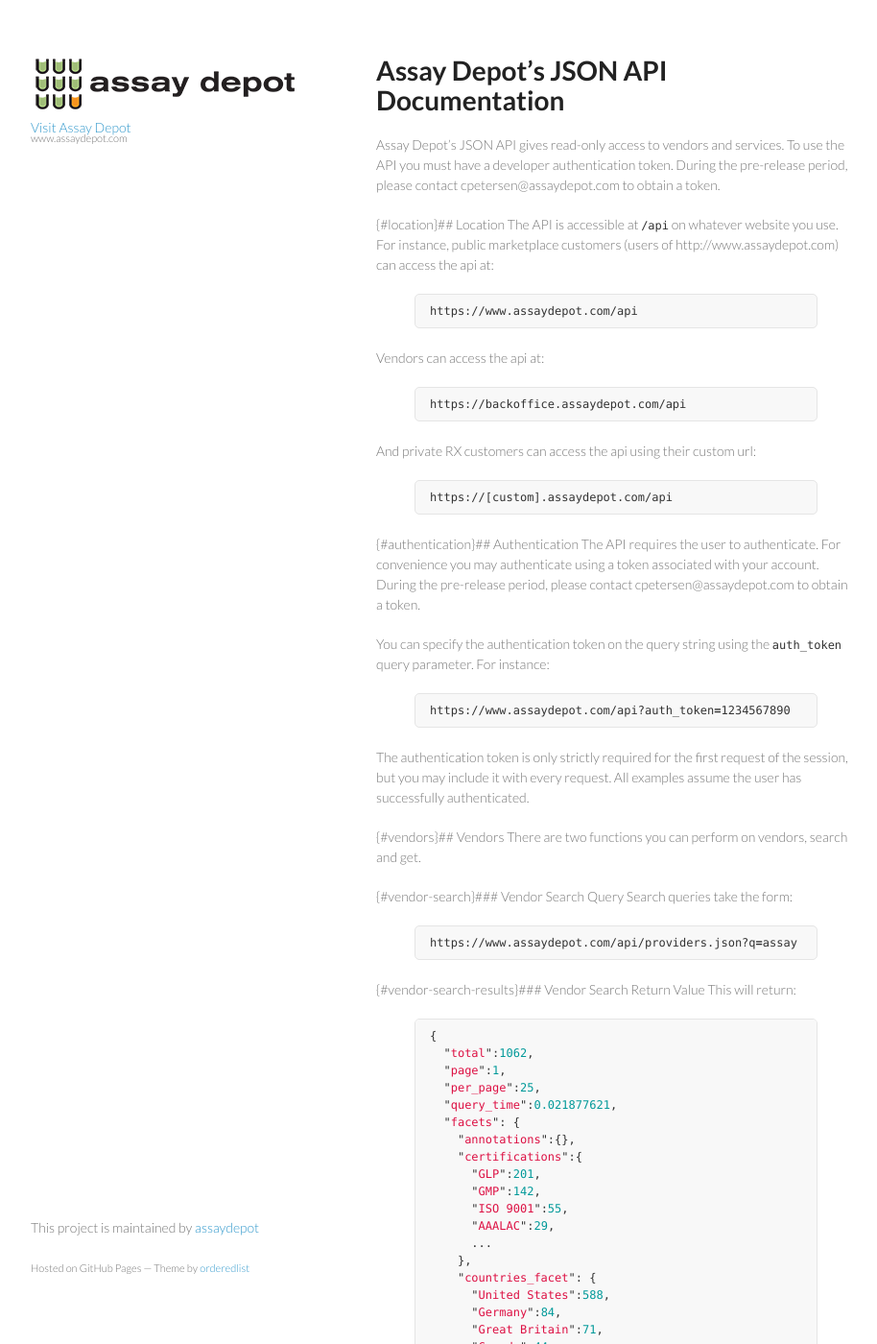
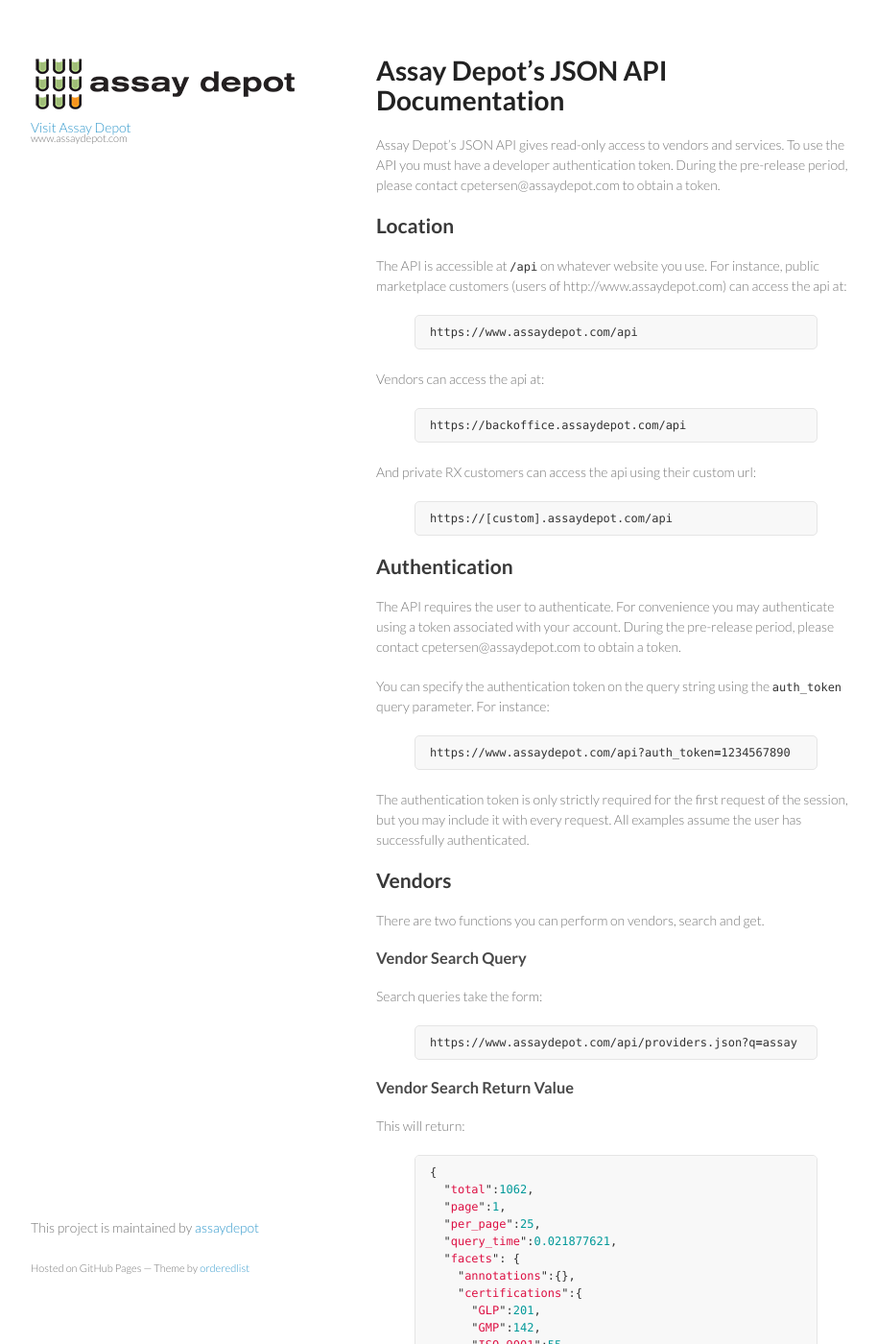
Before and after one commit to assaydepot/api, a Jekyll site: the page built from _posts/2012-06-17-json.markdown, in a window 1280 px wide and 1400 px high. Shown: the whole window at 96% size, without its empty margins (178-1092 px from the left). Built offline with Jekyll 4.4.1, drawn with Linux system fonts in a browser that asks for light colours; Markdown is read by kramdown in place of the engine named in the settings; some of the changed text lies outside the part shown.

Commit message:
Switched to embedded html for headers with ids

```diff
--- a/_posts/2012-06-17-json.markdown
+++ b/_posts/2012-06-17-json.markdown
@@ -6,7 +6,7 @@
 # Assay Depot's JSON API Documentation
 Assay Depot's JSON API gives read-only access to vendors and services. To use the API you must have a developer authentication token. During the pre-release period, please contact cpetersen@assaydepot.com to obtain a token.
 
-{#location}## Location
+<h2 id="location">Location</h2>
 The API is accessible at `/api` on whatever website you use. For instance, public marketplace customers (users of http://www.assaydepot.com) can access the api at:
 
 {% highlight bash %}
@@ -25,7 +25,7 @@
 https://[custom].assaydepot.com/api
 {% endhighlight %}
 
-{#authentication}## Authentication
+<h2 id="authentication">Authentication</h2>
 The API requires the user to authenticate. For convenience you may authenticate using a token associated with your account. During the pre-release period, please contact cpetersen@assaydepot.com to obtain a token.
 
 You can specify the authentication token on the query string using the `auth_token` query parameter. For instance:
@@ -36,17 +36,17 @@
 
 The authentication token is only strictly required for the first request of the session, but you may include it with every request. All examples assume the user has successfully authenticated.
 
-{#vendors}## Vendors
+<h2 id="vendors">Vendors</h2>
 There are two functions you can perform on vendors, search and get.
 
-{#vendor-search}### Vendor Search Query
+<h3 id="vendor-search">Vendor Search Query</h3>
 Search queries take the form:
 
 {% highlight bash %}
 https://www.assaydepot.com/api/providers.json?q=assay
 {% endhighlight %}
 
-{#vendor-search-results}### Vendor Search Return Value
+<h3 id="vendor-search-results">Vendor Search Return Value</h3>
 This will return:
 
 {% highlight javascript %}
@@ -118,14 +118,14 @@
 }
 {% endhighlight %}
 
-{#vendor-details}### Vendor Details
+<h3 id="vendor-details">Vendor Details</h3>
 Get queries take the form:
 
 {% highlight bash %}
 https://www.assaydepot.com/api/providers/[provider_id].json
 {% endhighlight %}
 
-{#vendor-detail-results}### Vendor Details Return Value
+<h3 id="vendor-detail-results">Vendor Details Return Value</h3>
 This will return:
 
 {% highlight javascript %}
@@ -168,17 +168,17 @@
 }
 {% endhighlight %}
 
-{#services}## Services
+<h2 id="services">Services</h2>
 There are two functions you can perform on services, search and get.
 
-{#service-search}### Service Search Query
+<h3 id="service-search">Service Search Query</h3>
 Search queries take the form:
 
 {% highlight bash %}
 https://www.assaydepot.com/api/wares.json?q=assay
 {% endhighlight %}
 
-{#service-search-results}### Service Search Return Value
+<h3 id="service-search-results">Service Search Return Value</h3>
 This will return:
 
 {% highlight javascript %}
@@ -237,14 +237,14 @@
 }
 {% endhighlight %}
 
-{#service-details}### Service Details
+<h3 id="service-details">Service Details</h3>
 Get queries take the form:
 
 {% highlight bash %}
 https://www.assaydepot.com/api/wares/[provider_id].json
 {% endhighlight %}
 
-{#service-detail-results}### Service Details Return Value
+<h3 id="service-detail-results">Service Details Return Value</h3>
 This will return:
 
 {% highlight javascript %}
```
